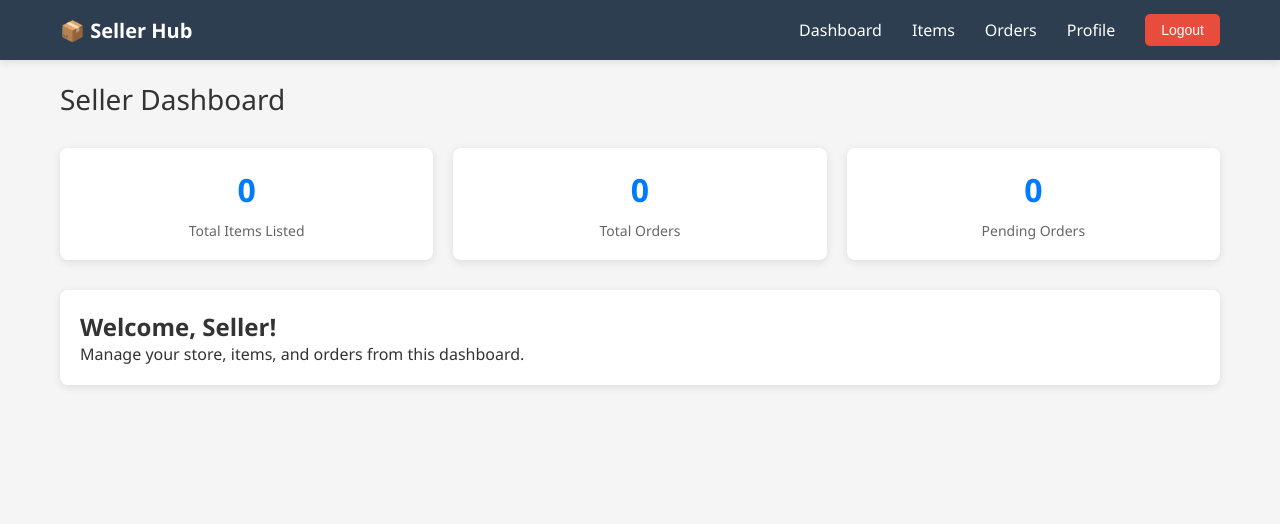
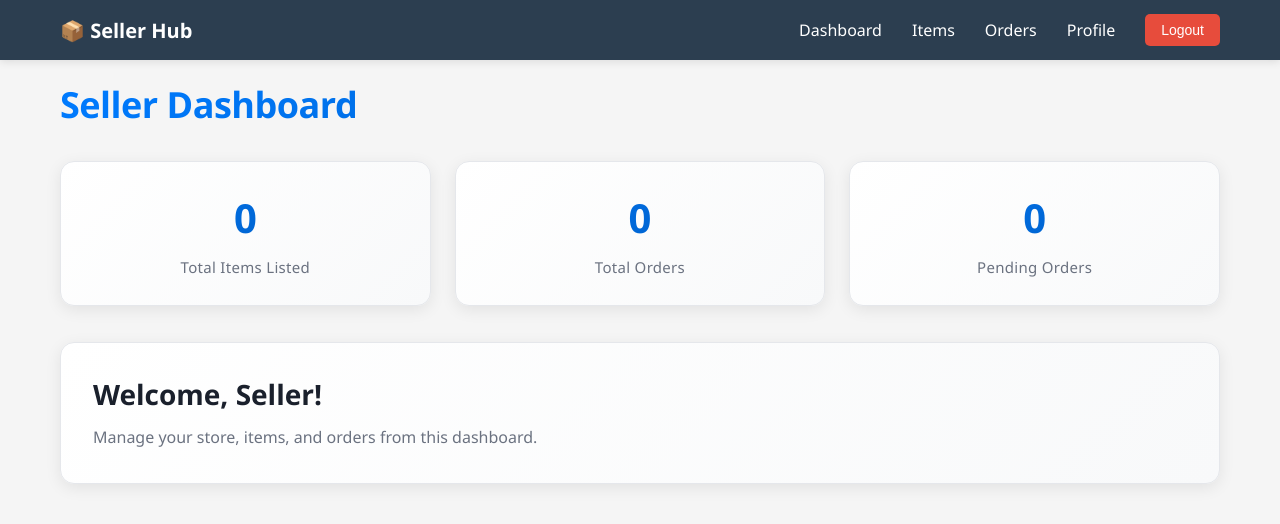
Before and after one commit to HabebaSallam/ip_team13_onlinemarket_project, a React (Create React App) app in the folder seller-app/: page / in a window 1280 px wide. Shown: the top 524 px of the page. Built offline with nearby package versions, Linux system fonts and the light colour scheme; no server answers; sample sign-in values are in the browser's storage.

Commit message:
Enhancement in dashboard

```diff
--- a/seller-app/src/pages/Dashboard.css
+++ b/seller-app/src/pages/Dashboard.css
@@ -1,25 +1,78 @@
+.page-title {
+  font-size: 36px;
+  font-weight: 700;
+  margin-bottom: 32px;
+  color: #1a202c;
+  letter-spacing: -0.5px;
+  background: linear-gradient(135deg, #007bff 0%, #0056b3 100%);
+  -webkit-background-clip: text;
+  -webkit-text-fill-color: transparent;
+  background-clip: text;
+}
+
 .stats-grid {
   display: grid;
-  grid-template-columns: repeat(auto-fit, minmax(200px, 1fr));
-  gap: 20px;
-  margin-bottom: 30px;
+  grid-template-columns: repeat(auto-fit, minmax(220px, 1fr));
+  gap: 24px;
+  margin-bottom: 36px;
 }
 
 .stat-card {
-  background: white;
-  padding: 20px;
-  border-radius: 8px;
-  box-shadow: 0 2px 8px rgba(0, 0, 0, 0.1);
+  background: linear-gradient(135deg, #ffffff 0%, #f8f9fa 100%);
+  padding: 28px;
+  border-radius: 14px;
+  box-shadow: 0 4px 16px rgba(0, 0, 0, 0.08);
   text-align: center;
+  transition: all 0.3s ease;
+  border: 1px solid #e5e7eb;
+  cursor: pointer;
+}
+
+.stat-card:hover {
+  transform: translateY(-6px);
+  box-shadow: 0 12px 24px rgba(0, 0, 0, 0.12);
+  border-color: #007bff;
 }
 
 .stat-card h3 {
-  font-size: 32px;
-  color: #007bff;
-  margin-bottom: 10px;
+  font-size: 40px;
+  font-weight: 700;
+  background: linear-gradient(135deg, #007bff 0%, #0056b3 100%);
+  -webkit-background-clip: text;
+  -webkit-text-fill-color: transparent;
+  background-clip: text;
+  margin-bottom: 12px;
+  margin-top: 0;
 }
 
 .stat-card p {
-  color: #666;
-  font-size: 14px;
+  color: #6b7280;
+  font-size: 15px;
+  font-weight: 500;
+  margin: 0;
+  letter-spacing: 0.3px;
 }
+
+.card {
+  background: linear-gradient(135deg, #ffffff 0%, #f8f9fa 100%);
+  border-radius: 14px;
+  box-shadow: 0 4px 16px rgba(0, 0, 0, 0.08);
+  padding: 32px;
+  margin-bottom: 24px;
+  border: 1px solid #e5e7eb;
+}
+
+.card h2 {
+  font-size: 28px;
+  font-weight: 700;
+  color: #1a202c;
+  margin-bottom: 12px;
+  margin-top: 0;
+}
+
+.card p {
+  color: #6b7280;
+  font-size: 16px;
+  line-height: 1.6;
+  margin: 0;
+}
--- a/seller-app/src/pages/Dashboard.js
+++ b/seller-app/src/pages/Dashboard.js
@@ -44,7 +44,7 @@ function Dashboard() {
 
   return (
     <div className="container">
-      <div className="page-title">Seller Dashboard</div>
+      <h1 className="page-title">Seller Dashboard</h1>
 
       <div className="stats-grid">
         <div className="stat-card">
```
